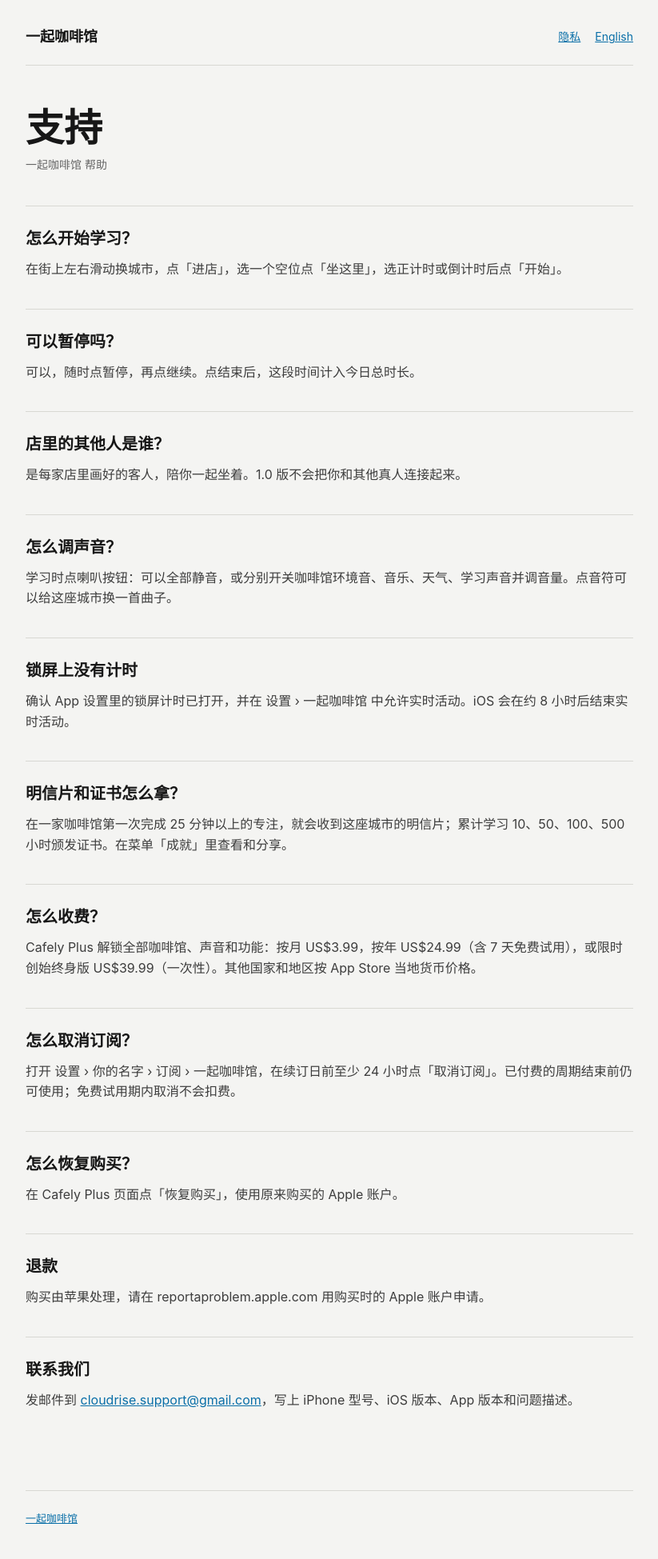
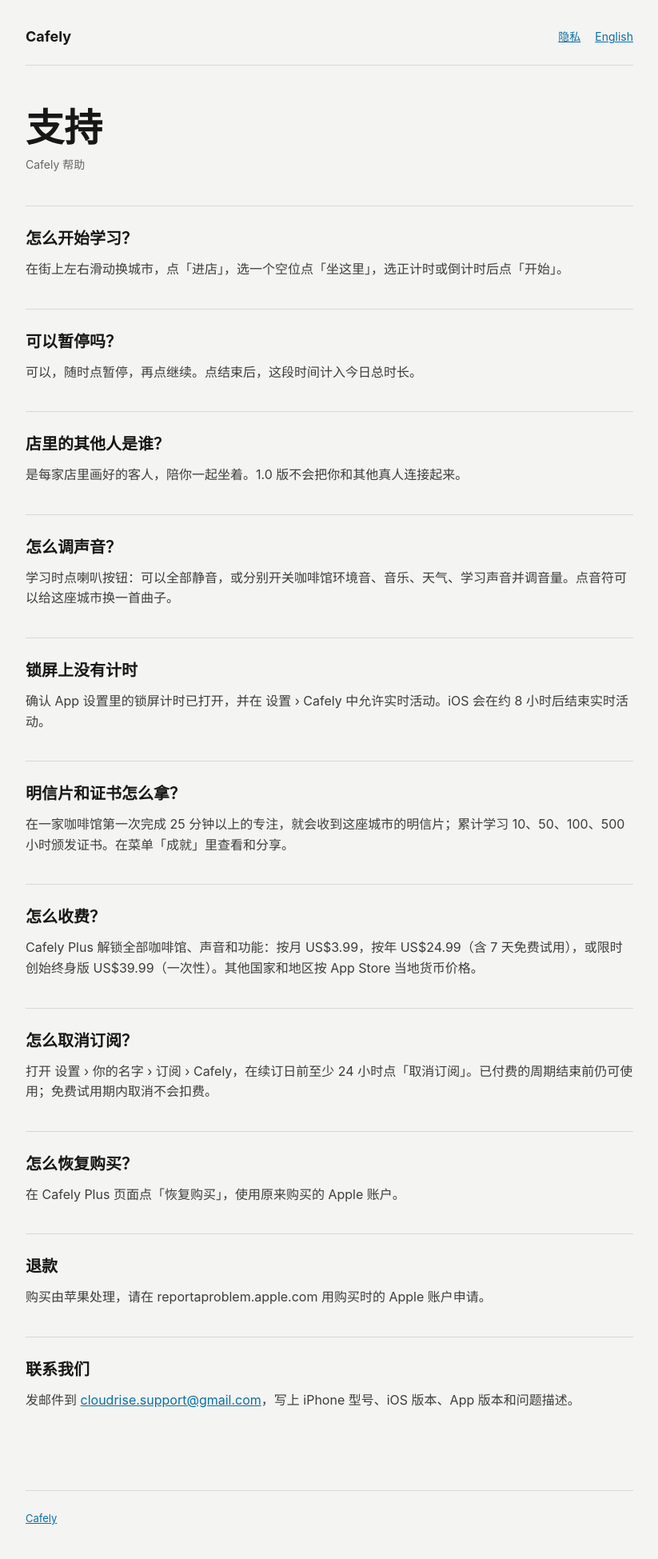
Before and after one commit to NikkiDongSSS/cloudrise-support, a plain HTML site: page cafely/zh/support/index.html in a window 1280 px wide. Shown: the whole page at 80% size, without its empty margins (228-1051 px from the left). Drawn offline with Linux system fonts and the light colour scheme.

Commit message:
Cafely: use the Cafely name on the Chinese pages
Co-Authored-By: Claude Opus 5.5 <noreply@anthropic.com>

```diff
--- a/cafely/zh/support/index.html
+++ b/cafely/zh/support/index.html
@@ -3,27 +3,27 @@
 <head>
   <meta charset="utf-8">
   <meta name="viewport" content="width=device-width, initial-scale=1">
-  <meta name="description" content="一起咖啡馆支持与常见问题。">
-  <title>支持 - 一起咖啡馆</title>
+  <meta name="description" content="Cafely 支持与常见问题。">
+  <title>支持 - Cafely</title>
   <link rel="stylesheet" href="../../../assets/site.css">
 </head>
 <body>
-  <header><nav><a class="brand" href="../">一起咖啡馆</a><div class="nav-links"><a href="../privacy/">隐私</a><a href="../../support/">English</a></div></nav></header>
+  <header><nav><a class="brand" href="../">Cafely</a><div class="nav-links"><a href="../privacy/">隐私</a><a href="../../support/">English</a></div></nav></header>
   <main>
     <h1>支持</h1>
-    <p class="updated">一起咖啡馆 帮助</p>
+    <p class="updated">Cafely 帮助</p>
     <section><h2>怎么开始学习？</h2><p class="answer">在街上左右滑动换城市，点「进店」，选一个空位点「坐这里」，选正计时或倒计时后点「开始」。</p></section>
     <section><h2>可以暂停吗？</h2><p class="answer">可以，随时点暂停，再点继续。点结束后，这段时间计入今日总时长。</p></section>
     <section><h2>店里的其他人是谁？</h2><p class="answer">是每家店里画好的客人，陪你一起坐着。1.0 版不会把你和其他真人连接起来。</p></section>
     <section><h2>怎么调声音？</h2><p class="answer">学习时点喇叭按钮：可以全部静音，或分别开关咖啡馆环境音、音乐、天气、学习声音并调音量。点音符可以给这座城市换一首曲子。</p></section>
-    <section><h2>锁屏上没有计时</h2><p class="answer">确认 App 设置里的锁屏计时已打开，并在 设置 › 一起咖啡馆 中允许实时活动。iOS 会在约 8 小时后结束实时活动。</p></section>
+    <section><h2>锁屏上没有计时</h2><p class="answer">确认 App 设置里的锁屏计时已打开，并在 设置 › Cafely 中允许实时活动。iOS 会在约 8 小时后结束实时活动。</p></section>
     <section><h2>明信片和证书怎么拿？</h2><p class="answer">在一家咖啡馆第一次完成 25 分钟以上的专注，就会收到这座城市的明信片；累计学习 10、50、100、500 小时颁发证书。在菜单「成就」里查看和分享。</p></section>
     <section><h2>怎么收费？</h2><p class="answer">Cafely Plus 解锁全部咖啡馆、声音和功能：按月 US$3.99，按年 US$24.99（含 7 天免费试用），或限时创始终身版 US$39.99（一次性）。其他国家和地区按 App Store 当地货币价格。</p></section>
-    <section><h2>怎么取消订阅？</h2><p class="answer">打开 设置 › 你的名字 › 订阅 › 一起咖啡馆，在续订日前至少 24 小时点「取消订阅」。已付费的周期结束前仍可使用；免费试用期内取消不会扣费。</p></section>
+    <section><h2>怎么取消订阅？</h2><p class="answer">打开 设置 › 你的名字 › 订阅 › Cafely，在续订日前至少 24 小时点「取消订阅」。已付费的周期结束前仍可使用；免费试用期内取消不会扣费。</p></section>
     <section><h2>怎么恢复购买？</h2><p class="answer">在 Cafely Plus 页面点「恢复购买」，使用原来购买的 Apple 账户。</p></section>
     <section><h2>退款</h2><p class="answer">购买由苹果处理，请在 reportaproblem.apple.com 用购买时的 Apple 账户申请。</p></section>
     <section><h2>联系我们</h2><p class="answer">发邮件到 <a href="mailto:cloudrise.support@gmail.com?subject=Cafely%20Support">cloudrise.support@gmail.com</a>，写上 iPhone 型号、iOS 版本、App 版本和问题描述。</p></section>
   </main>
-  <footer><a href="../">一起咖啡馆</a></footer>
+  <footer><a href="../">Cafely</a></footer>
 </body>
 </html>
```
Also changed, not shown: cafely/zh/index.html (+5 -5 lines), cafely/zh/privacy/index.html (+6 -6 lines).
